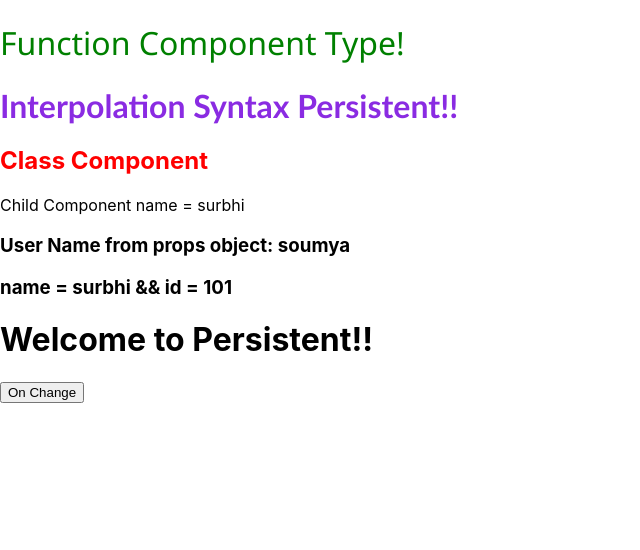
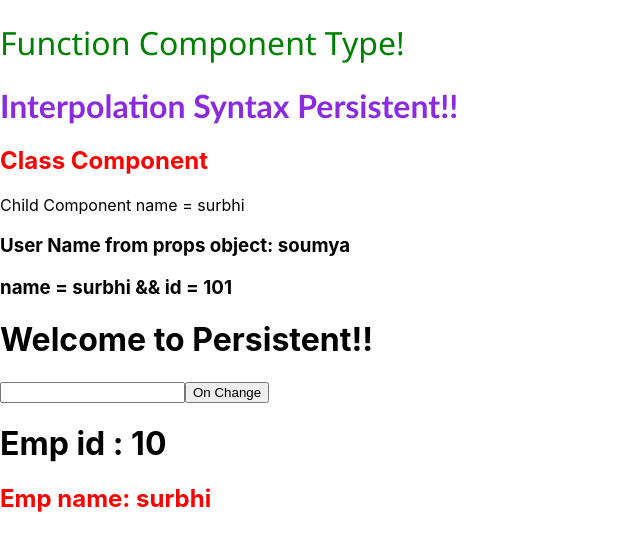
Before and after one commit to surbhi12sharma/React_project, a React (Create React App) app: page / in a window 1280 px wide. Shown: the top 550 px of the page, without its empty margins (0-640 px from the left). Built offline with nearby package versions, Linux system fonts and the light colour scheme.

Commit message:
UseRef example

```diff
--- a/src/App.js
+++ b/src/App.js
@@ -5,13 +5,14 @@ import Profile from './props/profileComponent';
 import MessageComponent from './Day2/states/MessageComponent';
 
 function App() {
+  let user = {empid: 10, empName: 'surbhi'}
   return (
     <div>
       <Functiontype />
       <Classtype />
       <Profile userName = 'surbhi'  userId = '101' />
 
-      <MessageComponent/>
+      <MessageComponent user = {user}/>
     </div>
     // <div className="App">
     //   <header className="App-header">
--- a/src/Day2/states/MessageComponent.js
+++ b/src/Day2/states/MessageComponent.js
@@ -1,17 +1,29 @@
-import { useState } from "react";
+import { useRef, useState } from "react";
 
-function MessageComponent(){
+function MessageComponent(props){
     // let message = 'Welcome to Persistent!!'
     var [stateChange, setStateChange] = useState('Welcome to Persistent!!')
+    var [user, setUser]  = useState(props.user)
+    let messageRef = useRef()
+
     function MessageChange(){
         // message = 'Nice to meet you!'
-        setStateChange('Nice to meet you!')
+        // var message = document.getElementById('text1').value
+        // setStateChange(message)
+
+        //Accessing value from ref
+        // messageRef.current.value
+        setStateChange(messageRef.current.value)
     }
 
     return(
         <div>
             <h1>{stateChange}</h1>
-            <button onClick={()=>setStateChange('Nice to meet you!')}>On Change</button>
+            {/* <input type = "text" id='text1'></input> */}
+            <input type = "text" ref = {messageRef}></input>
+            <button onClick={MessageChange}>On Change</button>
+            <h1>Emp id : {user.empid}</h1>
+            <h2>Emp name: {user.empName}</h2>
         </div>
     )
 }
```
